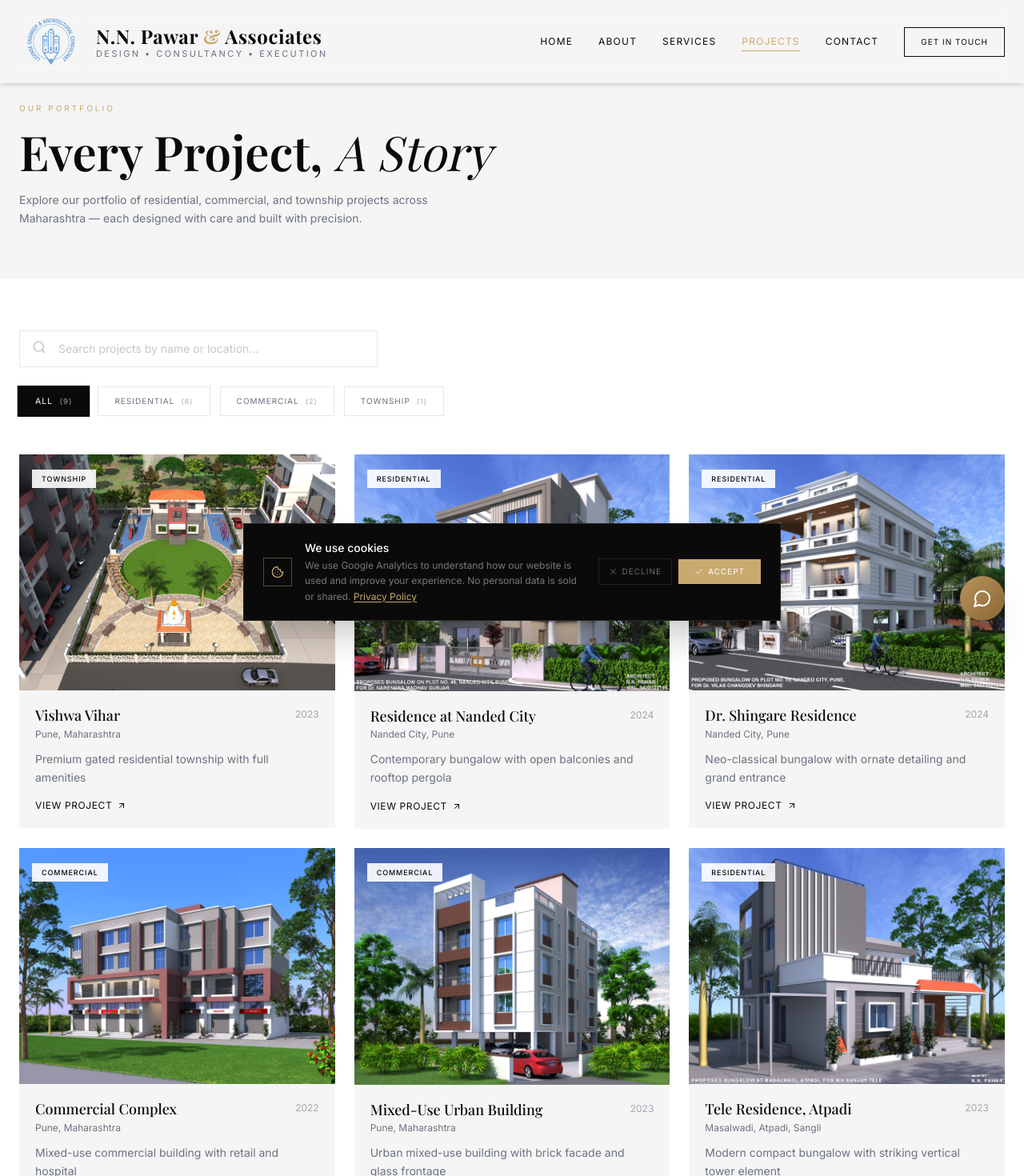
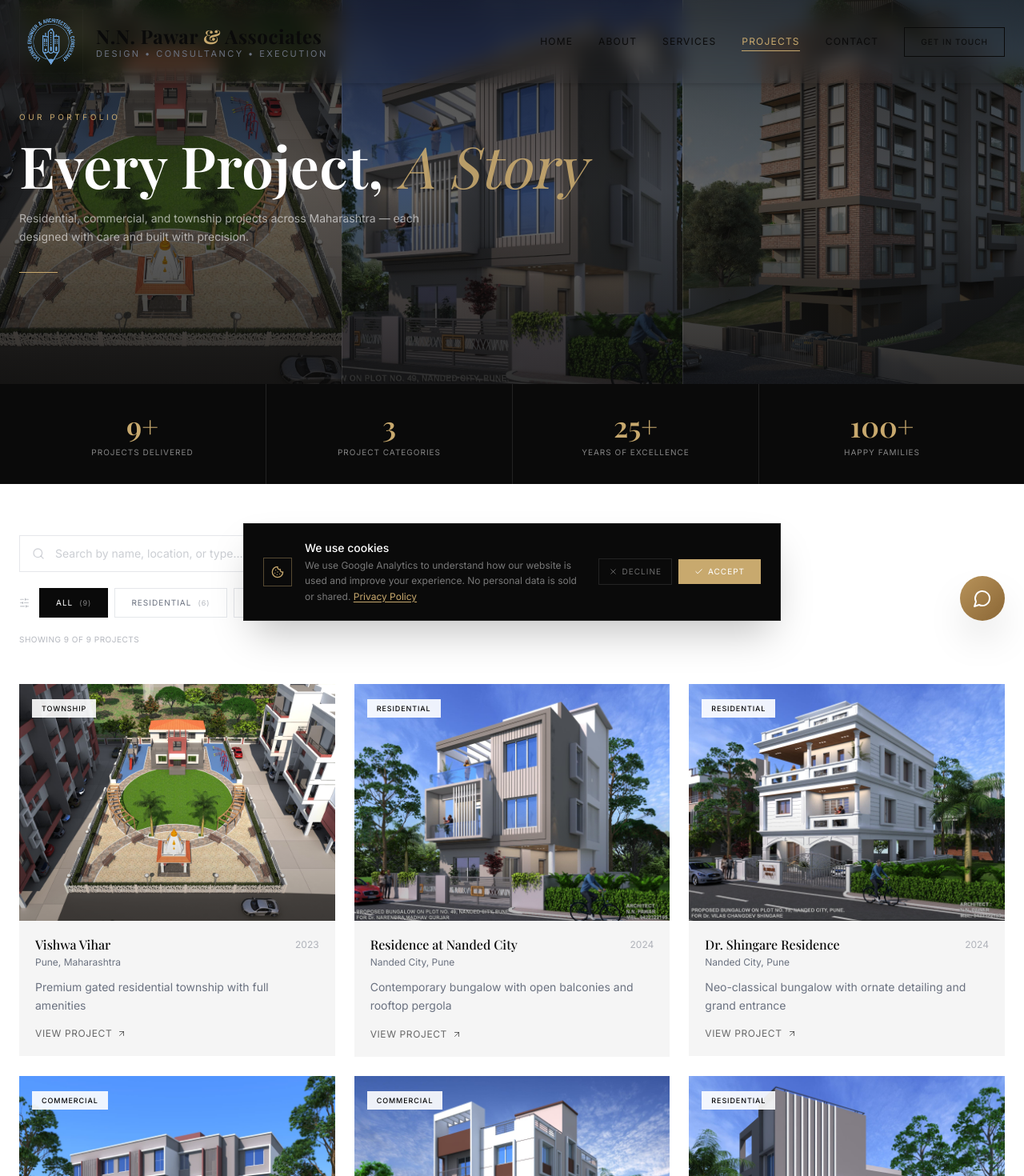
Before and after one commit to AdityaDoped/nnpawar, a Next.js app: page /projects in a window 1280 px wide. Shown: the top 1470 px of the page at 80% size. Built offline with nearby package versions, Linux system fonts and the light colour scheme.

Commit message:
feat(projects): full page upgrade - hero collage, stats strip, scroll animations, premium card hover, image optimization

```diff
--- a/src/app/globals.css
+++ b/src/app/globals.css
@@ -18,10 +18,10 @@ body {
 ::-webkit-scrollbar-track { background: #f5f5f5; }
 ::-webkit-scrollbar-thumb { background: #c8a96e; border-radius: 4px; }
 img { transition: transform 0.6s cubic-bezier(0.25,0.46,0.45,0.94), opacity 0.3s ease; }
-.animate-fade-in,
-.animate-slide-up,
-.animate-slide-up-delay,
-.animate-slide-up-delay2 { opacity: 0; }
+.animate-fade-in { animation: fadeIn 1s ease-in-out forwards; opacity: 0; }
+.animate-slide-up { animation: slideUp 0.8s ease-out forwards; opacity: 0; }
+.animate-slide-up-delay { animation: slideUp 0.8s ease-out 0.2s forwards; opacity: 0; }
+.animate-slide-up-delay2 { animation: slideUp 0.8s ease-out 0.4s forwards; opacity: 0; }
 
 @keyframes shimmer {
   100% { transform: translateX(100%); }
--- /dev/null
+++ b/src/app/projects/ProjectStats.tsx
@@ -0,0 +1,81 @@
+"use client";
+import { useEffect, useRef, useState } from "react";
+
+const stats = [
+  { value: 9, label: "Projects Delivered", suffix: "+" },
+  { value: 3, label: "Project Categories", suffix: "" },
+  { value: 25, label: "Years of Excellence", suffix: "+" },
+  { value: 100, label: "Happy Families", suffix: "+" },
+];
+
+function CountUp({ target, suffix, active }: { target: number; suffix: string; active: boolean }) {
+  const [count, setCount] = useState(0);
+
+  useEffect(() => {
+    if (!active) return;
+    let start = 0;
+    const duration = 1400;
+    const step = Math.ceil(target / (duration / 16));
+    const timer = setInterval(() => {
+      start += step;
+      if (start >= target) {
+        setCount(target);
+        clearInterval(timer);
+      } else {
+        setCount(start);
+      }
+    }, 16);
+    return () => clearInterval(timer);
+  }, [active, target]);
+
+  return (
+    <span>
+      {count}
+      {suffix}
+    </span>
+  );
+}
+
+export default function ProjectStats() {
+  const ref = useRef<HTMLDivElement>(null);
+  const [active, setActive] = useState(false);
+
+  useEffect(() => {
+    const el = ref.current;
+    if (!el) return;
+    const observer = new IntersectionObserver(
+      ([entry]) => {
+        if (entry.isIntersecting) {
+          setActive(true);
+          observer.disconnect();
+        }
+      },
+      { threshold: 0.3 }
+    );
+    observer.observe(el);
+    return () => observer.disconnect();
+  }, []);
+
+  return (
+    <div ref={ref} className="bg-primary">
+      <div className="max-w-7xl mx-auto px-6">
+        <div className="grid grid-cols-2 md:grid-cols-4 divide-x divide-white/10">
+          {stats.map((stat, i) => (
+            <div
+              key={stat.label}
+              className="py-8 px-6 text-center"
+              style={{ transitionDelay: `${i * 80}ms` }}
+            >
+              <p className="font-serif text-3xl md:text-4xl font-semibold text-accent">
+                <CountUp target={stat.value} suffix={stat.suffix} active={active} />
+              </p>
+              <p className="text-white/50 text-[10px] tracking-widest uppercase mt-1.5">
+                {stat.label}
+              </p>
+            </div>
+          ))}
+        </div>
+      </div>
+    </div>
+  );
+}
--- a/src/app/projects/ProjectsGrid.tsx
+++ b/src/app/projects/ProjectsGrid.tsx
@@ -1,15 +1,49 @@
 "use client";
-import { useState } from "react";
-import { Search } from "lucide-react";
+import { useState, useEffect, useRef } from "react";
+import { Search, SlidersHorizontal } from "lucide-react";
 import { projects } from "@/data/projects";
 import ProjectCard from "@/components/ProjectCard";
 
 const categories = ["All", "Residential", "Commercial", "Township"] as const;
 type Filter = (typeof categories)[number];
 
+function AnimatedCard({ project, index, priority }: { project: typeof projects[0]; index: number; priority: boolean }) {
+  const ref = useRef<HTMLDivElement>(null);
+  const [visible, setVisible] = useState(false);
+
+  useEffect(() => {
+    const el = ref.current;
+    if (!el) return;
+    const observer = new IntersectionObserver(
+      ([entry]) => {
+        if (entry.isIntersecting) {
+          setVisible(true);
+          observer.disconnect();
+        }
+      },
+      { threshold: 0.1 }
+    );
+    observer.observe(el);
+    return () => observer.disconnect();
+  }, []);
+
+  return (
+    <div
+      ref={ref}
+      style={{ transitionDelay: `${(index % 3) * 80}ms` }}
+      className={`transition-all duration-700 ease-out ${
+        visible ? "opacity-100 translate-y-0" : "opacity-0 translate-y-8"
+      }`}
+    >
+      <ProjectCard project={project} priority={priority} />
+    </div>
+  );
+}
+
 export default function ProjectsGrid() {
   const [active, setActive] = useState<Filter>("All");
   const [searchTerm, setSearchTerm] = useState("");
+  const [isFocused, setIsFocused] = useState(false);
 
   const filtered = projects.filter((p) => {
     const matchesCategory = active === "All" || p.category === active;
@@ -22,48 +56,115 @@ export default function ProjectsGrid() {
 
   return (
     <section className="max-w-7xl mx-auto px-6 py-16">
-      <div className="mb-12">
-        <div className="relative mb-6 max-w-md animate-in fade-in slide-in-from-bottom duration-500">
-          <Search className="absolute left-4 top-3 text-muted/40" size={18} />
+      {/* Filter & Search bar */}
+      <div className="mb-12 space-y-5">
+        {/* Search */}
+        <div
+          className={`relative max-w-md transition-all duration-300 ${
+            isFocused ? "max-w-xl" : ""
+          }`}
+        >
+          <Search
+            className={`absolute left-4 top-1/2 -translate-y-1/2 transition-colors duration-200 ${
+              isFocused ? "text-accent" : "text-muted/30"
+            }`}
+            size={16}
+          />
           <input
             type="text"
-            placeholder="Search projects by name or location..."
+            placeholder="Search by name, location, or type…"
             value={searchTerm}
             onChange={(e) => setSearchTerm(e.target.value)}
-            className="w-full border border-gray-200 pl-12 pr-4 py-3 text-sm text-primary placeholder:text-muted/40 focus:outline-none focus:border-accent transition-colors"
+            onFocus={() => setIsFocused(true)}
+            onBlur={() => setIsFocused(false)}
+            className={`w-full border pl-11 pr-4 py-3 text-sm text-primary placeholder:text-muted/35 focus:outline-none transition-all duration-300 bg-white ${
+              isFocused
+                ? "border-accent shadow-[0_0_0_3px_rgba(200,169,110,0.12)]"
+                : "border-gray-200 hover:border-gray-300"
+            }`}
           />
+          {searchTerm && (
+            <button
+              onClick={() => setSearchTerm("")}
+              className="absolute right-4 top-1/2 -translate-y-1/2 text-muted/40 hover:text-primary transition-colors text-xs"
+            >
+              ✕
+            </button>
+          )}
         </div>
-        <div className="flex flex-wrap gap-3 animate-in fade-in slide-in-from-bottom duration-500">
-          {categories.map((cat, idx) => (
+
+        {/* Category pills */}
+        <div className="flex flex-wrap items-center gap-2">
+          <SlidersHorizontal size={13} className="text-muted/40 mr-1" />
+          {categories.map((cat) => {
+            const count =
+              cat === "All"
+                ? projects.length
+                : projects.filter((p) => p.category === cat).length;
+            return (
+              <button
+                key={cat}
+                onClick={() => setActive(cat)}
+                className={`relative text-[10px] tracking-widest uppercase px-5 py-2.5 border transition-all duration-250 group overflow-hidden ${
+                  active === cat
+                    ? "bg-primary text-white border-primary"
+                    : "border-gray-200 text-muted hover:border-primary/40 hover:text-primary"
+                }`}
+              >
+                {/* Hover fill animation */}
+                {active !== cat && (
+                  <span className="absolute inset-0 bg-primary/5 scale-x-0 group-hover:scale-x-100 transition-transform duration-300 origin-left" />
+                )}
+                <span className="relative">
+                  {cat}
+                  <span className="ml-2 text-[9px] opacity-50">({count})</span>
+                </span>
+              </button>
+            );
+          })}
+
+          {/* Active filter indicator */}
+          {(active !== "All" || searchTerm) && (
             <button
-              key={cat}
-              onClick={() => setActive(cat)}
-              style={{ animationDelay: `${idx * 50}ms` }}
-              className={`text-[10px] tracking-widest uppercase px-5 py-2.5 border transition-all duration-200 animate-in fade-in slide-in-from-bottom duration-500 ${
-                active === cat
-                  ? "bg-primary text-white border-primary scale-105"
-                  : "border-gray-200 text-muted hover:border-primary hover:text-primary hover:scale-105"
-              }`}
+              onClick={() => { setActive("All"); setSearchTerm(""); }}
+              className="text-[9px] tracking-widest uppercase text-accent border border-accent/30 px-3 py-2 hover:bg-accent hover:text-white transition-all duration-200 ml-2"
             >
-              {cat}
-              <span className="ml-2 text-[9px] opacity-60">
-                ({cat === "All" ? projects.length : projects.filter((p) => p.category === cat).length})
-              </span>
+              Clear
             </button>
-          ))}
+          )}
         </div>
+
+        {/* Result count */}
+        <p className="text-[10px] text-muted/50 tracking-wider uppercase">
+          Showing {filtered.length} of {projects.length} projects
+          {active !== "All" && <span> · {active}</span>}
+        </p>
       </div>
+
+      {/* Grid */}
       <div className="grid grid-cols-1 md:grid-cols-2 lg:grid-cols-3 gap-6">
         {filtered.map((project, i) => (
-          <div key={project.id} className="animate-in fade-in slide-in-from-bottom duration-500" style={{ animationDelay: `${i * 100}ms` }}>
-            <ProjectCard project={project} priority={i < 3} />
-          </div>
+          <AnimatedCard
+            key={project.id}
+            project={project}
+            index={i}
+            priority={i < 3}
+          />
         ))}
       </div>
+
+      {/* Empty state */}
       {filtered.length === 0 && (
-        <div className="text-center py-20 text-muted animate-in fade-in duration-300">
-          <p className="font-serif text-2xl mb-2">No projects found</p>
-          <p className="text-sm">Try a different filter</p>
+        <div className="text-center py-24 animate-in fade-in duration-300">
+          <p className="font-serif text-3xl text-primary/20 mb-3">∅</p>
+          <p className="font-serif text-xl text-muted">No projects found</p>
+          <p className="text-sm text-muted/50 mt-2">Try a different filter or search term</p>
+          <button
+            onClick={() => { setActive("All"); setSearchTerm(""); }}
+            className="mt-6 text-[10px] tracking-widest uppercase text-accent border-b border-accent pb-0.5 hover:text-primary hover:border-primary transition-colors"
+          >
+            Clear filters
+          </button>
         </div>
       )}
     </section>
--- a/src/app/projects/page.tsx
+++ b/src/app/projects/page.tsx
@@ -1,26 +1,84 @@
 import type { Metadata } from "next";
+import Image from "next/image";
 import ProjectsGrid from "./ProjectsGrid";
+import ProjectStats from "./ProjectStats";
 
 export const metadata: Metadata = {
   title: "Projects | N.N. Pawar & Associates",
-  description: "Explore our portfolio of residential bungalows, apartment townships, and commercial buildings across Pune and Maharashtra — designed and built by N.N. Pawar & Associates.",
+  description:
+    "Explore our portfolio of residential bungalows, apartment townships, and commercial buildings across Pune and Maharashtra — designed and built by N.N. Pawar & Associates.",
   alternates: { canonical: "/projects" },
 };
 
 export default function ProjectsPage() {
   return (
     <>
-      <section className="pt-32 pb-16 bg-secondary">
-        <div className="max-w-7xl mx-auto px-6">
-          <p className="text-accent text-[10px] tracking-[0.3em] uppercase mb-4">Our Portfolio</p>
-          <h1 className="font-serif text-5xl md:text-6xl font-semibold text-primary leading-tight">
-            Every Project, <span className="italic font-normal">A Story</span>
+      {/* ── Hero ── */}
+      <section className="relative h-[60vh] min-h-[420px] overflow-hidden">
+        {/* Background collage */}
+        <div className="absolute inset-0 grid grid-cols-3 gap-0">
+          <div className="relative overflow-hidden">
+            <Image
+              src="/images/vv9.jpeg"
+              alt=""
+              fill
+              priority
+              sizes="33vw"
+              className="object-cover scale-105"
+            />
+          </div>
+          <div className="relative overflow-hidden">
+            <Image
+              src="/images/bungalow3.jpeg"
+              alt=""
+              fill
+              priority
+              sizes="33vw"
+              className="object-cover scale-105"
+            />
+          </div>
+          <div className="relative overflow-hidden">
+            <Image
+              src="/images/cam01.jpeg"
+              alt=""
+              fill
+              priority
+              sizes="33vw"
+              className="object-cover scale-105"
+            />
+          </div>
+        </div>
+
+        {/* Overlay */}
+        <div className="absolute inset-0 bg-gradient-to-b from-primary/80 via-primary/60 to-primary/85" />
+        {/* Thin vertical dividers */}
+        <div className="absolute inset-0 pointer-events-none" aria-hidden>
+          <div className="absolute top-0 bottom-0 left-1/3 w-px bg-white/10" />
+          <div className="absolute top-0 bottom-0 left-2/3 w-px bg-white/10" />
+        </div>
+
+        {/* Content */}
+        <div className="relative z-10 h-full flex flex-col justify-center max-w-7xl mx-auto px-6">
+          <p className="text-accent text-[10px] tracking-[0.35em] uppercase mb-4 animate-slide-up">
+            Our Portfolio
+          </p>
+          <h1 className="font-serif text-5xl md:text-6xl lg:text-7xl font-semibold text-white leading-tight animate-slide-up" style={{ animationDelay: "80ms" }}>
+            Every Project,{" "}
+            <span className="italic font-normal text-accent/90">A Story</span>
           </h1>
-          <p className="mt-5 text-muted text-sm leading-relaxed max-w-lg">
-            Explore our portfolio of residential, commercial, and township projects across Maharashtra — each designed with care and built with precision.
+          <p className="mt-5 text-white/60 text-sm leading-relaxed max-w-lg animate-slide-up" style={{ animationDelay: "160ms" }}>
+            Residential, commercial, and township projects across Maharashtra —
+            each designed with care and built with precision.
           </p>
+          {/* Decorative line */}
+          <div className="mt-8 w-12 h-px bg-accent animate-slide-up" style={{ animationDelay: "240ms" }} />
         </div>
       </section>
+
+      {/* ── Stats strip ── */}
+      <ProjectStats />
+
+      {/* ── Grid ── */}
       <ProjectsGrid />
     </>
   );
--- a/src/components/ProjectCard.tsx
+++ b/src/components/ProjectCard.tsx
@@ -1,7 +1,7 @@
 import Image from "next/image";
 import Link from "next/link";
 import { Project } from "@/data/projects";
-import { ArrowUpRight } from "lucide-react";
+import { ArrowUpRight, MapPin } from "lucide-react";
 
 interface ProjectCardProps {
   project: Project;
@@ -10,39 +10,75 @@ interface ProjectCardProps {
 
 export default function ProjectCard({ project, priority = false }: ProjectCardProps) {
   return (
-    <Link href={`/projects/${project.slug}`} className="group relative block overflow-hidden bg-secondary">
+    <Link
+      href={`/projects/${project.slug}`}
+      className="group relative block overflow-hidden bg-secondary"
+    >
+      {/* Image */}
       <div className="relative aspect-[4/3] overflow-hidden">
         <Image
           src={project.images[0]}
           alt={project.title}
           fill
           priority={priority}
-          className="object-cover group-hover:scale-105 transition-transform duration-700"
+          sizes="(max-width: 768px) 100vw, (max-width: 1280px) 50vw, 33vw"
+          className="object-cover transition-transform duration-700 ease-out group-hover:scale-108"
         />
-        <div className="absolute inset-0 bg-primary/0 group-hover:bg-primary/25 transition-all duration-500" />
-        <div className="absolute top-4 right-4 w-9 h-9 bg-accent flex items-center justify-center opacity-0 group-hover:opacity-100 transition-all duration-300 translate-y-2 group-hover:translate-y-0">
-          <ArrowUpRight size={16} className="text-white" />
-        </div>
-        <div className="absolute top-4 left-4">
-          <span className="text-[9px] tracking-widest uppercase bg-white/90 text-primary px-3 py-1.5 font-medium">
+
+        {/* Category badge */}
+        <div className="absolute top-4 left-4 z-10">
+          <span className="text-[9px] tracking-widest uppercase bg-white/90 backdrop-blur-sm text-primary px-3 py-1.5 font-medium">
             {project.category}
           </span>
         </div>
+
+        {/* Arrow icon */}
+        <div className="absolute top-4 right-4 z-10 w-9 h-9 bg-accent flex items-center justify-center opacity-0 group-hover:opacity-100 transition-all duration-300 translate-y-2 group-hover:translate-y-0">
+          <ArrowUpRight size={16} className="text-white" />
+        </div>
+
+        {/* Slide-up info overlay */}
+        <div className="absolute inset-x-0 bottom-0 z-10 translate-y-full group-hover:translate-y-0 transition-transform duration-400 ease-out">
+          <div className="bg-primary/90 backdrop-blur-sm px-5 py-4">
+            <h3 className="font-serif text-base font-medium text-white leading-tight">
+              {project.title}
+            </h3>
+            <div className="flex items-center gap-1.5 mt-2">
+              <MapPin size={11} className="text-accent shrink-0" />
+              <p className="text-[11px] text-white/60">{project.location}</p>
+              <span className="ml-auto text-[10px] text-white/40">{project.year}</span>
+            </div>
+            <p className="text-xs text-white/50 mt-2 leading-relaxed line-clamp-2">
+              {project.shortDesc}
+            </p>
+            <div className="mt-3 flex items-center gap-1 text-[10px] tracking-wider uppercase text-accent">
+              <span>View Project</span>
+              <ArrowUpRight size={11} />
+            </div>
+          </div>
+        </div>
+
+        {/* Subtle dark scrim always present at bottom */}
+        <div className="absolute inset-0 bg-gradient-to-t from-black/30 via-transparent to-transparent pointer-events-none" />
       </div>
-      <div className="p-5">
+
+      {/* Card footer — visible when not hovered */}
+      <div className="p-5 transition-all duration-300 group-hover:opacity-0 group-hover:-translate-y-1">
         <div className="flex items-start justify-between gap-2">
           <div>
-            <h3 className="font-serif text-lg font-medium text-primary group-hover:text-accent transition-colors duration-300 leading-tight">
+            <h3 className="font-serif text-base font-medium text-primary leading-tight">
               {project.title}
             </h3>
             <p className="text-xs text-muted mt-1">{project.location}</p>
           </div>
-          <span className="text-xs text-muted/60 shrink-0 mt-0.5">{project.year}</span>
+          <span className="text-xs text-muted/50 shrink-0 mt-0.5">{project.year}</span>
         </div>
-        <p className="text-sm text-muted mt-3 leading-relaxed line-clamp-2">{project.shortDesc}</p>
-        <div className="mt-4 flex items-center gap-1.5 text-xs tracking-wider uppercase text-primary group-hover:text-accent transition-colors duration-300">
+        <p className="text-sm text-muted mt-3 leading-relaxed line-clamp-2">
+          {project.shortDesc}
+        </p>
+        <div className="mt-4 flex items-center gap-1.5 text-xs tracking-wider uppercase text-primary/60">
           <span>View Project</span>
-          <ArrowUpRight size={12} className="group-hover:translate-x-0.5 group-hover:-translate-y-0.5 transition-transform duration-200" />
+          <ArrowUpRight size={12} />
         </div>
       </div>
     </Link>
--- a/tailwind.config.ts
+++ b/tailwind.config.ts
@@ -17,6 +17,12 @@ const config: Config = {
         secondary: "#f5f5f5",
         accent: "#c8a96e",
         muted: "#6b7280",
+      },
+      scale: {
+        "108": "1.08",
+      },
+      transitionDuration: {
+        "400": "400ms",
       },
       animation: {
         "fade-in": "fadeIn 1s ease-in-out forwards",
```
Also changed, not shown: src/hooks/useInView.ts (added, +25 -0 lines).
